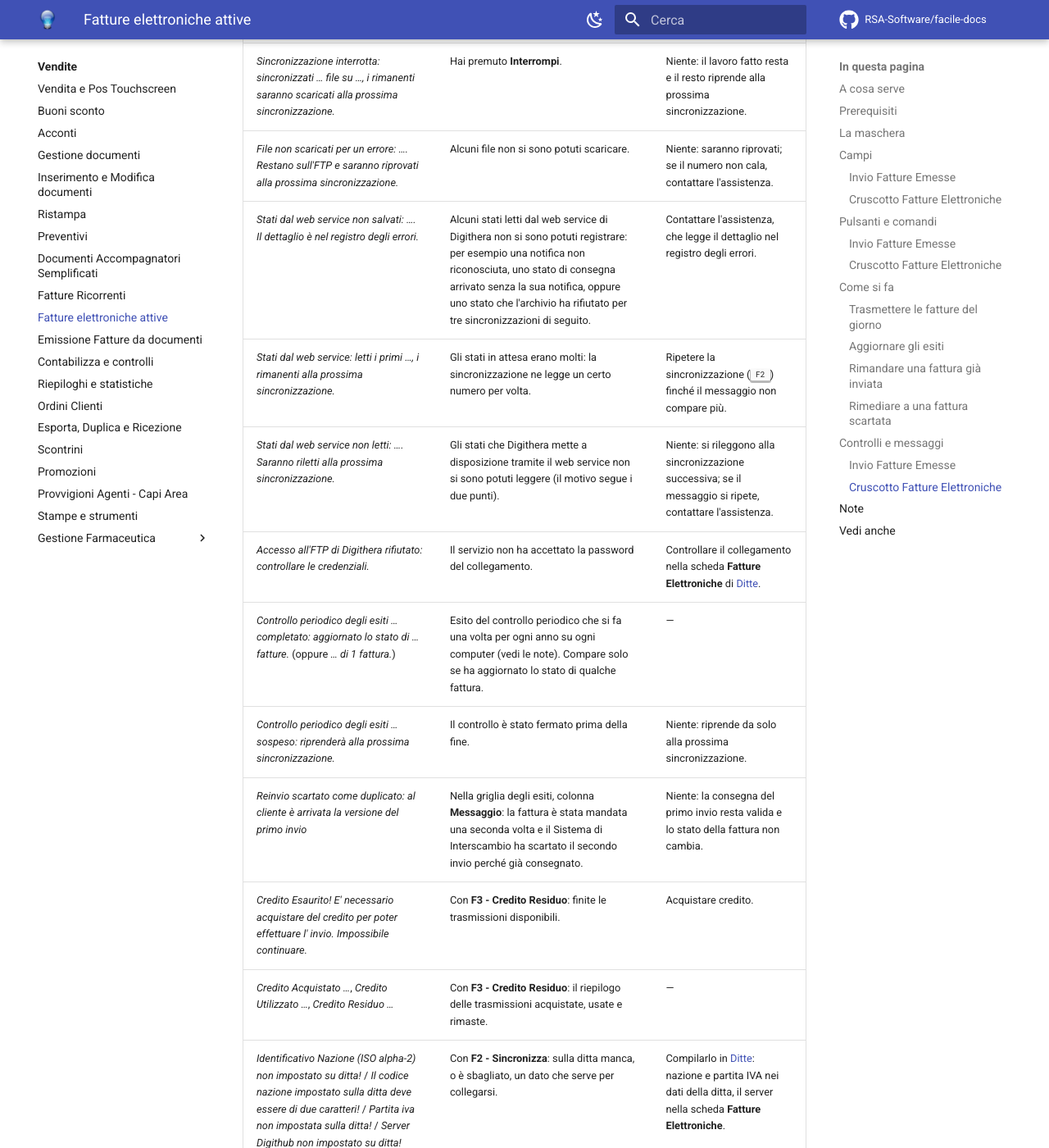
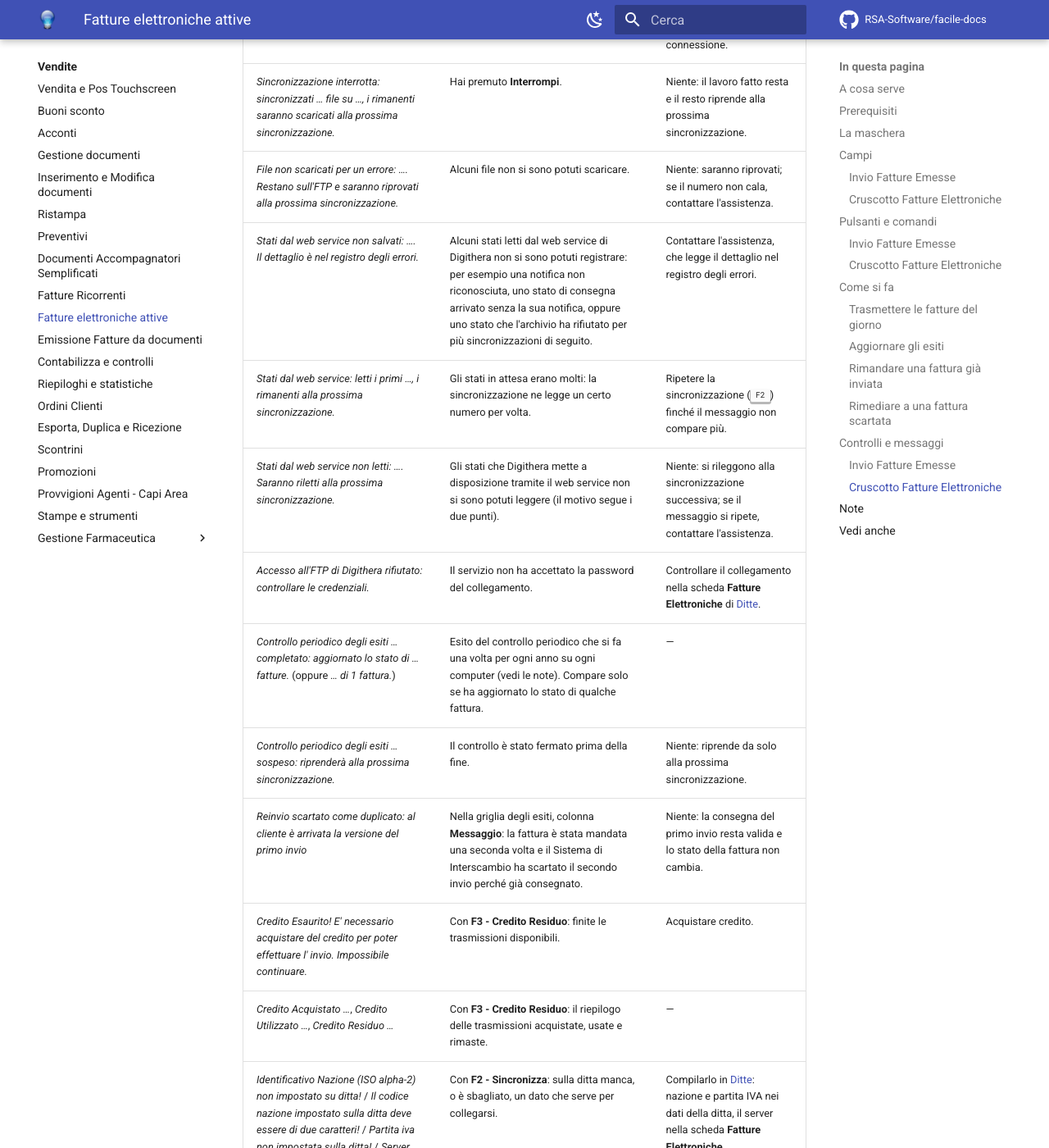
Before and after one commit to RSA-Software/facile-docs, an MkDocs documentation site: the page built from docs/moduli/vendite/fatture-elettroniche-attive.md, in a window 1280 px wide and 1400 px high, scrolled down 7974 px. Shown: the whole window at 82% size. Built offline with MkDocs 1.6.1 and Material for MkDocs 9.7.7, drawn with Linux system fonts in a browser that asks for light colours; comment, search, counter and statistics services are not loaded; some of the changed text lies outside the part shown.

```diff
--- a/docs/moduli/vendite/fatture-elettroniche-attive.md
+++ b/docs/moduli/vendite/fatture-elettroniche-attive.md
@@ -216,7 +217,7 @@ Gli esiti di una sola fattura o autofattura si vedono anche dal
 | *Sincronizzati … file su …: connessione persa, i rimanenti saranno scaricati alla prossima sincronizzazione.* | La linea è caduta e le riprese automatiche non sono bastate. | Niente: quello che manca verrà scaricato alla prossima sincronizzazione. Se si ripete, controllare la connessione. |
 | *Sincronizzazione interrotta: sincronizzati … file su …, i rimanenti saranno scaricati alla prossima sincronizzazione.* | Hai premuto **Interrompi**. | Niente: il lavoro fatto resta e il resto riprende alla prossima sincronizzazione. |
 | *File non scaricati per un errore: …. Restano sull'FTP e saranno riprovati alla prossima sincronizzazione.* | Alcuni file non si sono potuti scaricare. | Niente: saranno riprovati; se il numero non cala, contattare l'assistenza. |
-| *Stati dal web service non salvati: …. Il dettaglio è nel registro degli errori.* | Alcuni stati letti dal web service di Digithera non si sono potuti registrare: per esempio una notifica non riconosciuta, uno stato di consegna arrivato senza la sua notifica, oppure uno stato che l'archivio ha rifiutato per tre sincronizzazioni di seguito. | Contattare l'assistenza, che legge il dettaglio nel registro degli errori. |
+| *Stati dal web service non salvati: …. Il dettaglio è nel registro degli errori.* | Alcuni stati letti dal web service di Digithera non si sono potuti registrare: per esempio una notifica non riconosciuta, uno stato di consegna arrivato senza la sua notifica, oppure uno stato che l'archivio ha rifiutato per più sincronizzazioni di seguito. | Contattare l'assistenza, che legge il dettaglio nel registro degli errori. |
 | *Stati dal web service: letti i primi …, i rimanenti alla prossima sincronizzazione.* | Gli stati in attesa erano molti: la sincronizzazione ne legge un certo numero per volta. | Ripetere la sincronizzazione (++f2++) finché il messaggio non compare più. |
 | *Stati dal web service non letti: …. Saranno riletti alla prossima sincronizzazione.* | Gli stati che Digithera mette a disposizione tramite il web service non si sono potuti leggere (il motivo segue i due punti). | Niente: si rileggono alla sincronizzazione successiva; se il messaggio si ripete, contattare l'assistenza. |
 | *Accesso all'FTP di Digithera rifiutato: controllare le credenziali.* | Il servizio non ha accettato la password del collegamento. | Controllare il collegamento nella scheda **Fatture Elettroniche** di [Ditte](../anagrafiche/ditte.md). |
```
Also changed, not shown: other parts of docs/moduli/vendite/fatture-elettroniche-attive.md (+4 -2 lines), docs/appendici/messaggi-errore.md (+4 -3 lines).
